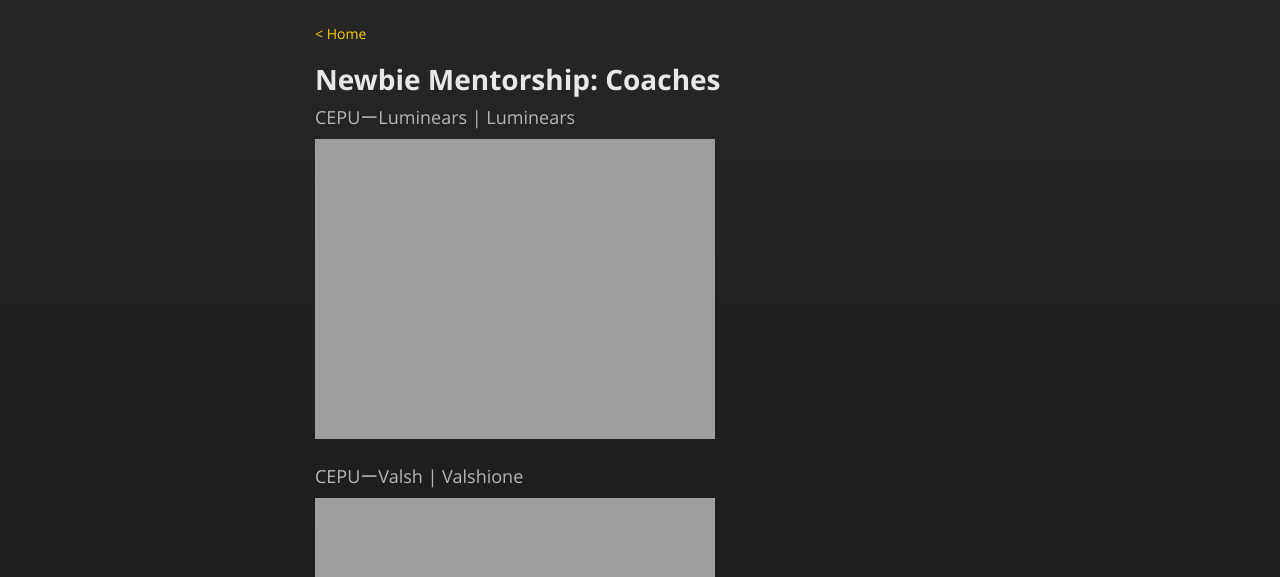
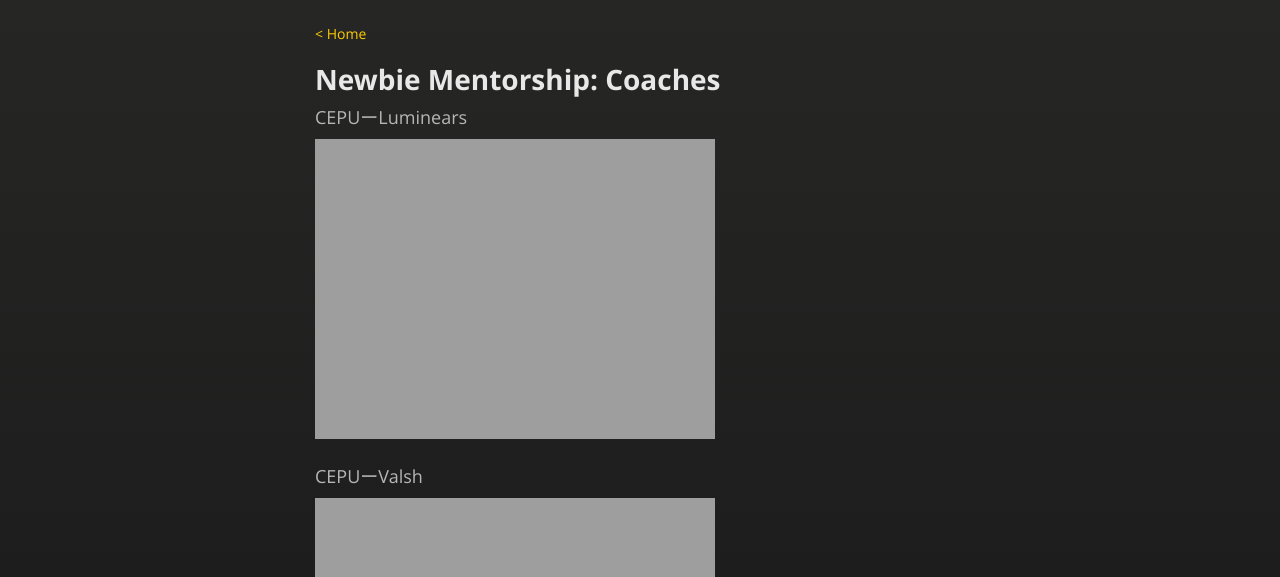
Before and after one commit to kanziebub/SurvivalProtocol, a Jekyll site: the page built from Newbie/mentorship/coach.md, in a window 1280 px wide and 1400 px high. Shown: the part 248-825 px from the top of the window. Built offline with Jekyll 4.4.1, drawn with Linux system fonts in a browser that asks for light colours; some of the changed text lies outside the part shown.

Commit message:
COACH LIST

```diff
--- a/Newbie/mentorship/coach.md
+++ b/Newbie/mentorship/coach.md
@@ -6,11 +6,11 @@ layout: default
 
 # **Newbie Mentorship: Coaches**
 
-### CEPUーLuminears | Luminears
+### CEPUーLuminears
 
 ![Luminears](https://kanziebub.github.io/SurvivalProtocol/assets/profile/Luminears.png)
 
-### CEPUーValsh | Valshione
+### CEPUーValsh
 
 ![Valshione](https://kanziebub.github.io/SurvivalProtocol/assets/profile/Valshione.png)
 
```
Also changed, not shown: other parts of Newbie/mentorship/coach.md (+3 -3 lines).
